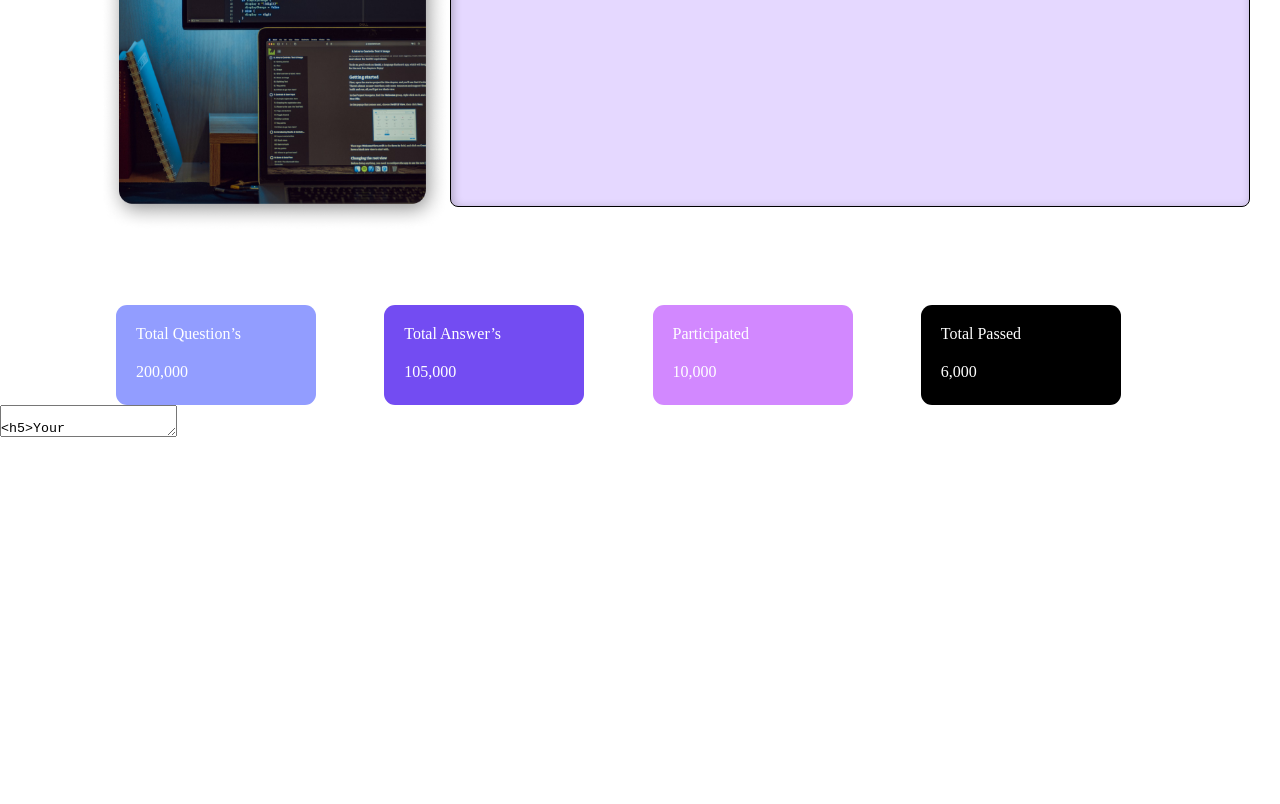
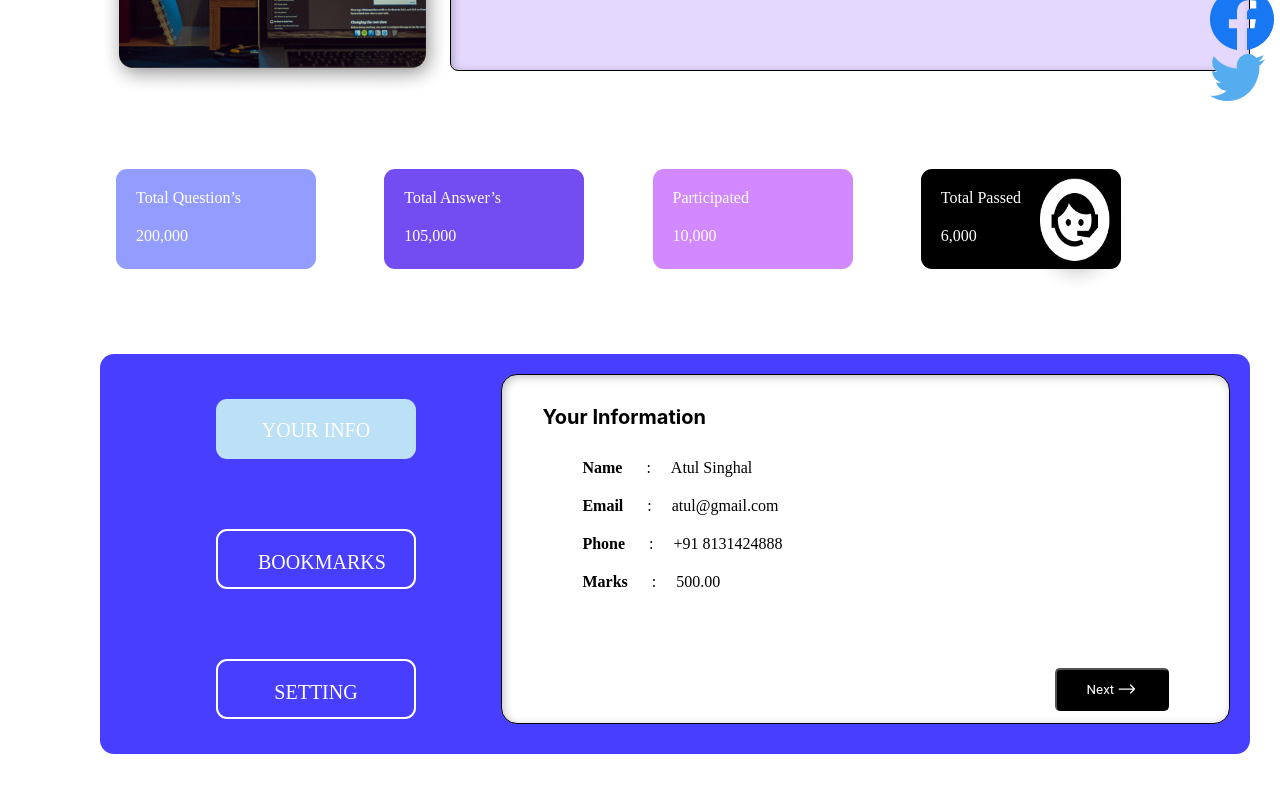
Before and after one commit to ranjanrana1712/Dapper_landing_page, a plain HTML site: page index.html in a window 1280 px wide. Shown: the part 390-1194 px from the top of the page. Before the commit the page ends 831 px from the top, so only its background shows below. Drawn offline with Linux system fonts and the light colour scheme.

Commit message:
updated features

```diff
--- a/index.html
+++ b/index.html
@@ -59,24 +59,34 @@
 
     <div class="form">
         <div class="info">
-            <p class="yourinfo"></p>
-            <p class="yourinfo"></p>
-            <p class="yourinfo"></p>
+            <p class="yourinfo in"> YOUR INFO</p>
+            <p class="yourinfo bookmark">BOOKMARKS</p>
+            <p class="yourinfo setting">SETTING</p>
 
         </div>
 
         <div class="profile">
-            <textarea name="" id="">
-                <h5>Your Information</h5>
-                <p><span>Name:</span></p>
-                <p><span>Email:</span></p>
-                <p><span>Phone:</span></p>
-                <p><span>Marks:</span></p>
+            <h5>Your Information</h5>
+                <p><span class="span" >Name</span> <span id="colon" >:</span>Atul Singhal</p>
+                <p><span class="span">Email</span> <span id="colon" >:</span>atul@gmail.com</p>
+                <p><span class="span">Phone</span> <span id="colon" >:</span>+91 8131424888</p>
+                <p><span class="span">Marks</span> <span id="colon" >:</span>500.00</p>
+                <button class="nxtbutton" >Next <img class="arrow" src="./assets/Arrow 1.svg" alt=""></button>
+        </div>
 
-            </textarea>
+    </div>
 
+    <div class="supportIcon">
+        <img class="support" src="./assets/support.png" alt="">
 
-        </div>
+    </div>
+
+    <div class="socialicons">
+        <ul class="socialicons">
+            <li><img  src="./assets/whatsapp-icon.png" alt=""></li>
+            <li><img src="./assets/fb.png" alt=""></li>
+            <li><img src="./assets/x.png" alt=""></li>
+        </ul>
     </div>
 
 
--- a/style.css
+++ b/style.css
@@ -9,19 +9,24 @@
   display: flex;
   justify-content: flex-end;
   gap: 200px;
-  padding: 20px 10px 20px 10px;
+  padding: 0px 10px 20px 10px;
   color: white;
+  width: 100%;
+  top: 0;
+  left: 0;
+  position: fixed;
+  margin-bottom: 100px;
 }
 .heading {
-  font-weight: 700;
+  font-weight: 500;
   font-size: 50px;
 }
 .more {
   display: flex;
   gap: 40px;
   font-family: DM Sans;
-  margin-top: 28px;
-  font-size: 30px;
+  margin-top: 20px;
+  font-size: 25px;
 }
 .search {
   position: relative;
@@ -36,8 +41,8 @@
   height: 18px;
   width: 18px;
   position: absolute;
-  right: 120px;
-  top: 58px;
+  right: 150px;
+  top: 35px;
 }
 .dropdown {
   height: 38px;
@@ -51,16 +56,10 @@
   margin-left: 100px;
   margin-top: 85px;
 }
-.codeImage {
-}
 .code {
   width: 350px;
   height: 400px;
 }
-
-.textArea {
-}
-
 .textare {
   margin-top: 20px;
   resize: none;
@@ -88,7 +87,6 @@
 .four {
   width: 200px;
   height: 100px;
-  background-color: red;
   border: 2px solid black;
   border-radius: 11px;
   color: white;
@@ -124,3 +122,124 @@
 }
 
 /* part 4 footer */
+
+.form {
+  display: flex;
+  justify-content: space-evenly;
+  width: 1150px;
+  border: 2px solid red;
+  margin-left: 100px;
+  margin-top: 85px;
+  background-color: #483eff;
+  margin-bottom: 50px;
+  height: 400px;
+  border-style: none;
+  border-radius: 14px;
+}
+.info {
+  display: flex;
+  flex-direction: column;
+  justify-content: space-around;
+  margin-top: 10px;
+  margin-left: 116px;
+  width: 78.5%;
+  font-size: 20px;
+}
+
+.yourinfo {
+  width: 200px;
+  height: 60px;
+  background-color: red;
+  border: 2px solid black;
+  border-radius: 11px;
+  color: white;
+  border-style: none;
+}
+.in {
+  background-color: #bce0f6;
+  text-align: center;
+  padding: 20px 40px;
+}
+.bookmark {
+  background-color: #483eff;
+  border: 2px solid white;
+  text-align: center;
+  padding: 20px 40px;
+}
+.setting {
+  background-color: #483eff;
+  border: 2px solid white;
+  text-align: center;
+  padding: 20px 40px;
+}
+
+.profile {
+  resize: none;
+  margin-top: 20px;
+  resize: none;
+  /* width: 170vw; */
+  width: 2300px;
+  height: 350px;
+  border: 1px solid black;
+  border-radius: 16px;
+  background-color: white;
+  box-shadow: 2px 2px 8px 0px #00000040 inset;
+  margin-bottom: 5px;
+  margin-right: 20px;
+  margin-top: 20px;
+}
+.span {
+  font-weight: bold;
+  padding: 20px;
+}
+#colon {
+  margin-right: 20px;
+}
+
+h5 {
+  font-size: 20px;
+  font-family: Inter;
+  margin-top: 30px;
+  margin-left: 40px;
+  margin-bottom: 30px;
+}
+.profile p {
+  margin-top: 20px;
+  margin-left: 60px;
+}
+.nxtbutton {
+  position: relative;
+  top: 22%;
+  left: 76%;
+  font-family: Roboto;
+  font-weight: 400;
+  background-color: #000000;
+  color: white;
+  border-radius: 5px;
+  padding: 12px 30px;
+  cursor: pointer;
+}
+
+.arrow {
+  height: 10px;
+  width: 20px;
+}
+
+.support {
+  position: fixed;
+  top: 70%;
+  right: 10%;
+  transform: translateY(-10%);
+  padding: 10px 20px;
+  height: 150px;
+  width: 150px;
+}
+
+.socialicons {
+  position: fixed;
+  top: 50%;
+  right: 0;
+  transform: translateY(-50%);
+  z-index: 1000;
+  list-style: none;
+}
```
Also changed, not shown: assets/Arrow 1.svg (added), 2 other files.
